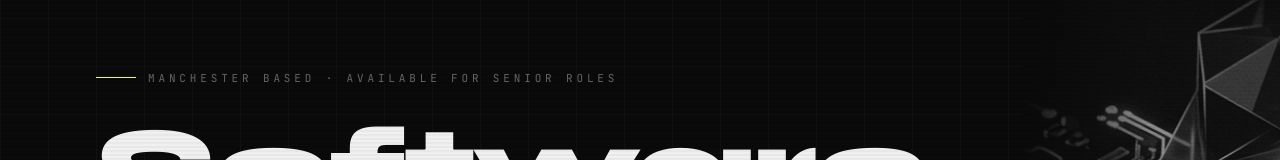
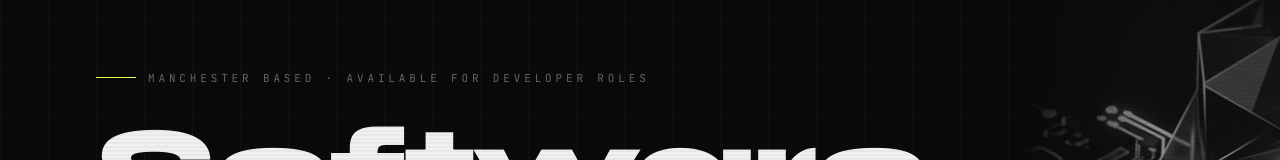
Before and after one commit to olivershooter/portfolio, a React (Vite) app: page / in a window 1280 px wide. Shown: the part 174-334 px from the top of the page. Built offline with nearby package versions, Linux system fonts and the light colour scheme.

Commit message:
content: update hero tagline from senior to developer roles

```diff
--- a/src/components/Hero.tsx
+++ b/src/components/Hero.tsx
@@ -26,7 +26,7 @@ export default function Hero() {
       <div className="relative z-10 flex-1 flex flex-col justify-center px-8 md:px-16 lg:px-24 py-24">
         <span ref={tagReference} className="flex items-center gap-3 font-mono text-[11px] uppercase tracking-[0.35em] text-text-muted mb-8">
           <span className="w-10 h-px bg-primary" />
-          Manchester Based · Available for Senior Roles
+          Manchester Based · Available for Developer Roles
         </span>
 
         <h1 ref={h1Reference} className="font-headline font-black leading-[0.88] tracking-[-3px] text-text-base mb-8" style={{ fontSize: 'clamp(64px, 9vw, 120px)' }}>
```
